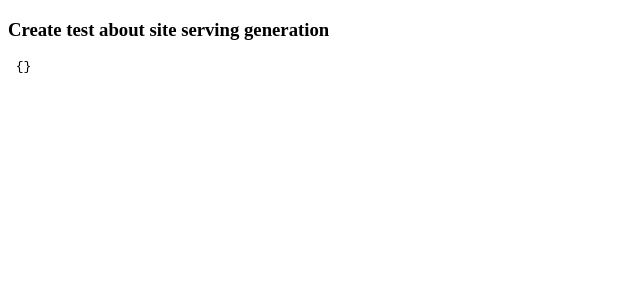
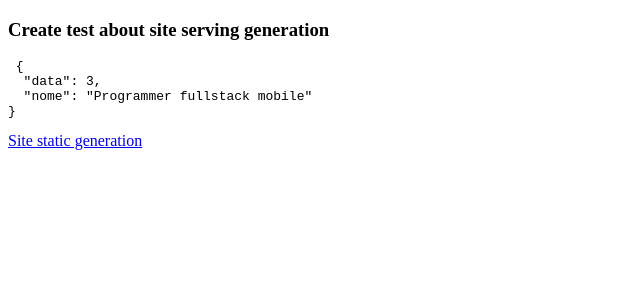
Before and after one commit to felipe-programador-18/createallnext, a Next.js app: page /ssg in a window 1280 px wide. Shown: the top 300 px of the page, without its empty margins (0-640 px from the left). Built offline with nearby package versions, Linux system fonts and the light colour scheme.

Commit message:
c13- modify and practice about site statice generatoin

```diff
--- a/pages/index.js
+++ b/pages/index.js
@@ -40,6 +40,10 @@ const Home = () =>{
      <a> Pratice SSR </a>
      </Link>
 
+     <Link href='/ssg'>
+        <a>Site static generation</a>
+        </Link>
+
 
     </>
 }
--- a/pages/ssg.js
+++ b/pages/ssg.js
@@ -1,4 +1,5 @@
 // Practice about site serving generation
+import Link from "next/link"
 
 const Newspaper = (props) =>{
 
@@ -7,11 +8,16 @@ const Newspaper = (props) =>{
     <h3>Create test about site serving generation</h3>
 
      <pre> {JSON.stringify(props,null, 2)}  </pre>
+
+     <Link href='/'>
+        <a>Site static generation</a>
+        </Link>
+
     </>
 }
 
 
-export async function getServingSideProps(){
+export async function getStaticProps(context){
    return {
        props: {
            data: new Date().getDay(),
@@ -22,15 +28,4 @@ export async function getServingSideProps(){
 
 
 
-
-
-
-
-
-
-
-
-
-
-
 export default Newspaper
```
